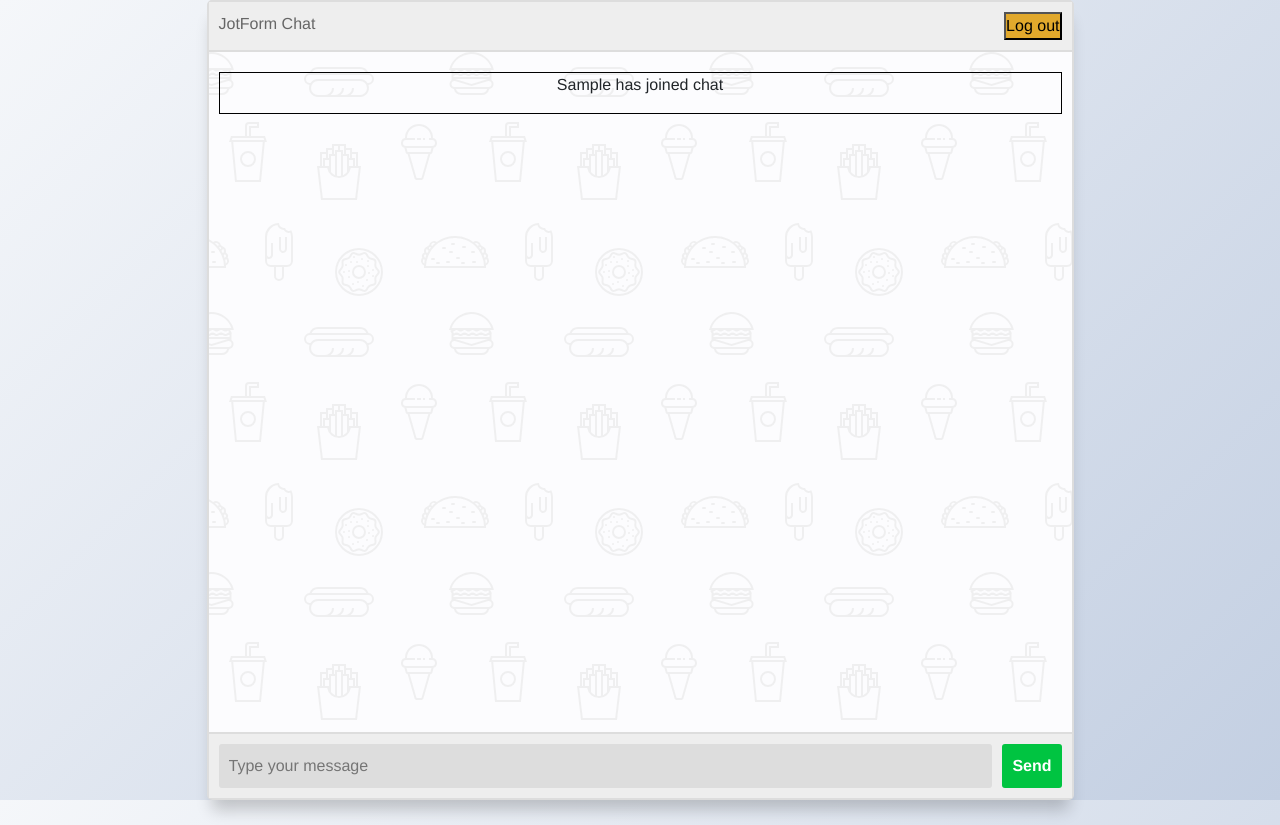
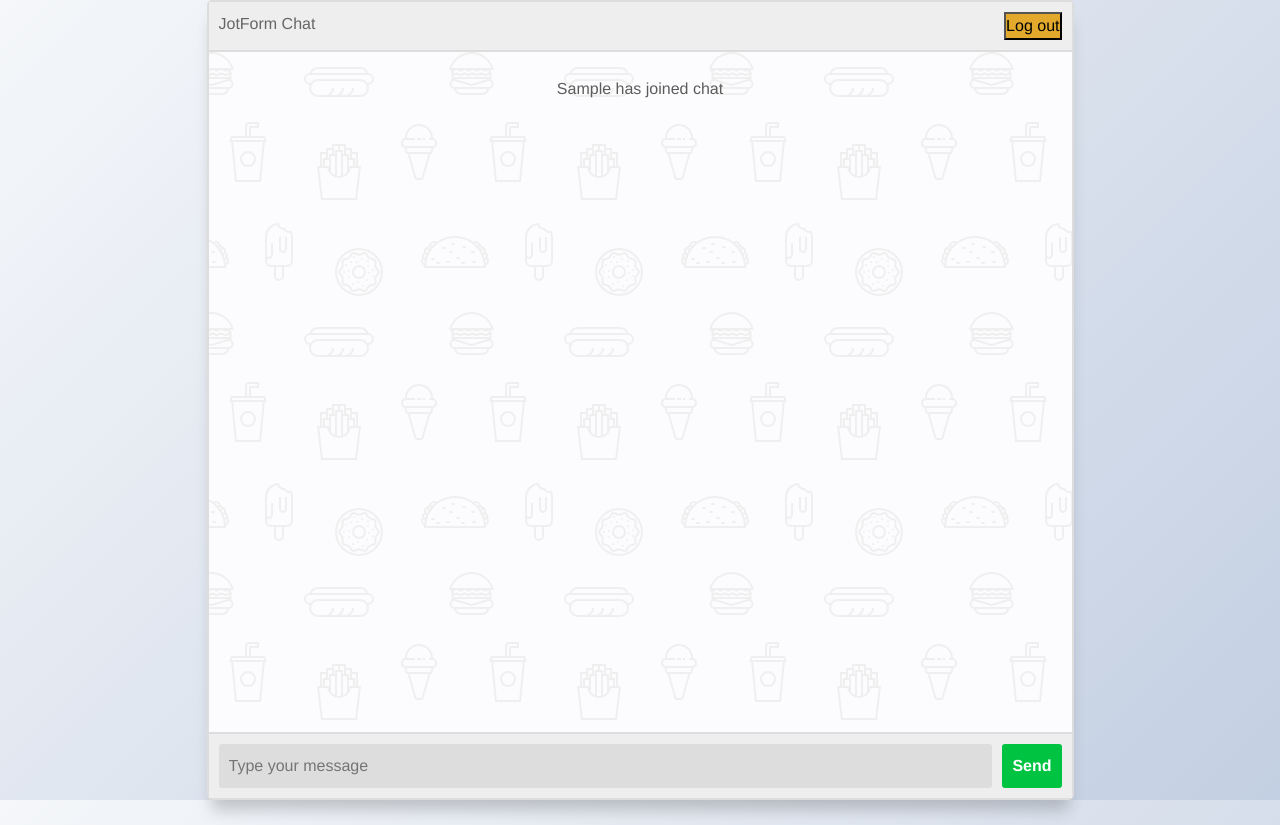
Before and after one commit to MertWithMouth/WidgetFinal, a React (Create React App) app: page / in a window 1280 px wide. Both pictures are taken after typing "Sample" into the empty fields and a click on the button "Log-In". Built offline with nearby package versions, Linux system fonts and the light colour scheme; no server answers.

Commit message:
message when connection is established is set

```diff
--- a/src/App.js
+++ b/src/App.js
@@ -1,6 +1,5 @@
 import React, { Component } from 'react';
 import './App.css';
-
 import Login from './Components/Login/Login'
 import MessagePanel from './Components/MessagePanel/MessagePanel'
 
--- a/src/Components/DisplayMessage/DisplayMessage.css
+++ b/src/Components/DisplayMessage/DisplayMessage.css
@@ -47,6 +47,7 @@
   padding: 15px;
   border-radius: 15px;
   background: var(--othermessage-bg);
+
 }
 .messageinfo {
   display: flex;
@@ -80,16 +81,12 @@
 }
 
 .connection{
-  display: flex;
-  align-items: center;
-  margin-top: 10px;
-  margin-bottom: 10px;
-  border: 1px solid black;
-
-}
-.connection{
+  color: rgb(94, 91, 91);
   display: flex;
   justify-content: center;
   align-items: center;
+  margin: 15px;
+
+
 
 }
--- a/src/Components/Login/Login.js
+++ b/src/Components/Login/Login.js
@@ -4,10 +4,6 @@ import React, { Component } from 'react';
 import Podo from '../../Assets/podo.png'
 import './Login.css'
 
-
-import './user-solid.svg'
-
-import './logo.svg'
 
 
 
--- a/src/Components/MessagePanel/MessagePanel.js
+++ b/src/Components/MessagePanel/MessagePanel.js
@@ -10,9 +10,6 @@ class MessagePanel extends Component {
       messages:[]
 
           }
-
-
-
 
           componentDidMount() {
 
```
